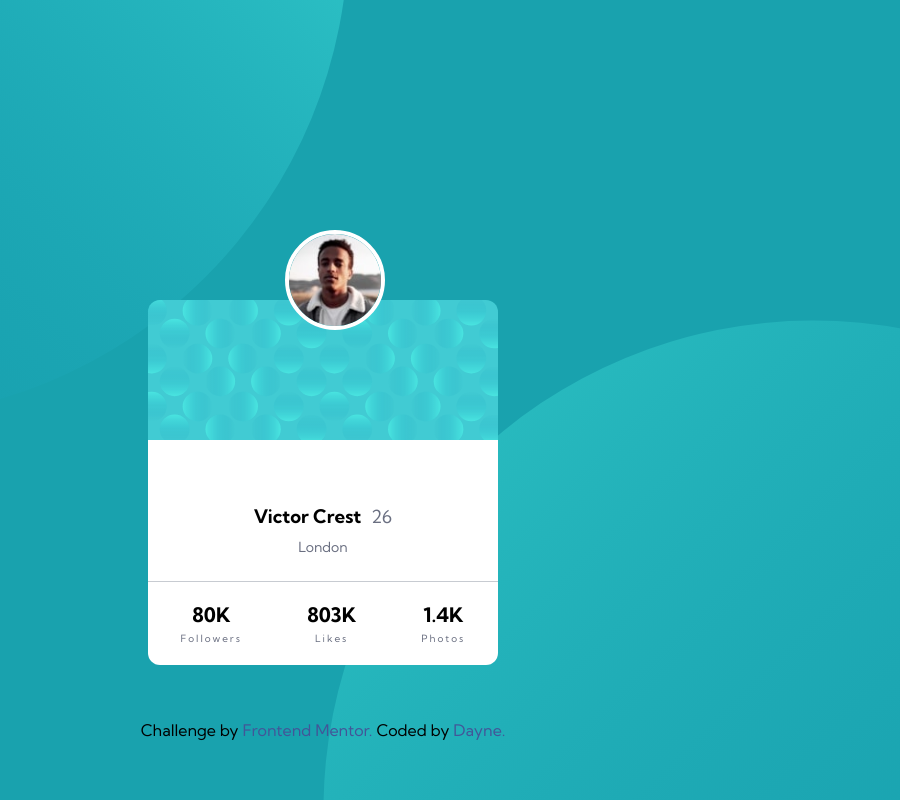
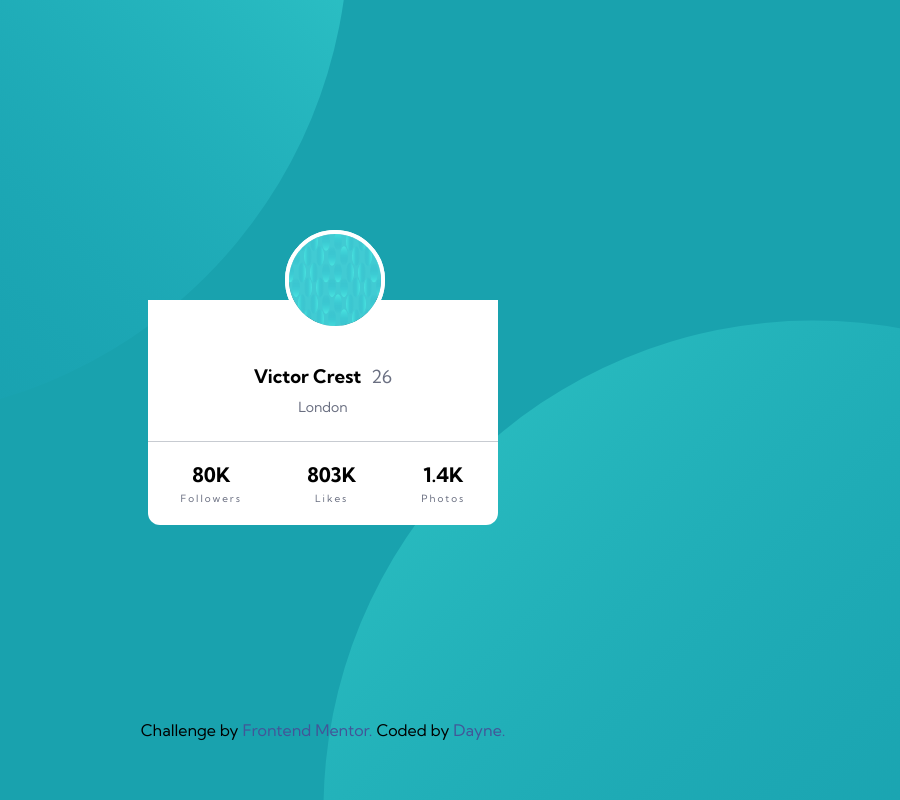
Before and after one commit to Dayne2x/Profile-Card-Component, a plain HTML site: page index.html in a window 1280 px wide. Shown: the whole page, without its empty margins (317-1217 px from the left). Drawn offline with Linux system fonts and the light colour scheme.

Commit message:
Update index.html

```diff
--- a/index.html
+++ b/index.html
@@ -14,13 +14,10 @@
 <body>
   <main class="container">
 
-    <div class="top-image">
-      <img class="header-img" src="images/bg-pattern-card.svg" alt="colorful header">
-    </div>
-
-    <div class="div-wrap">
+      <div class="div-wrap">
       <div class="profile-icon">
         <img class="icon" src="images/image-victor.jpg" alt="profile photo">
+        <img class="header-img" src="images/bg-pattern-card.svg" alt="colorful header">
       </div>
 
       <div class="profile-info">
```
